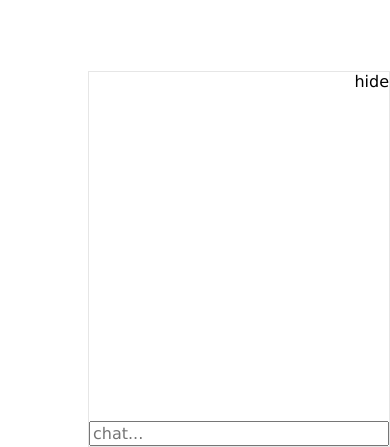
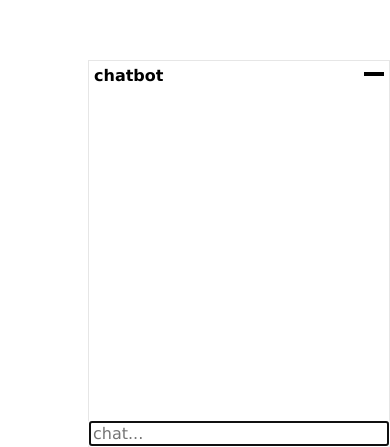
Before and after one commit to chiefBiiko/scratch, a plain HTML site: page webview/chatcomponent.html in a window 390 px wide. Shown: the part 397-844 px from the top of the page. Drawn offline with Linux system fonts and the light colour scheme.

Commit message:
new svg toggles

```diff
--- a/webview/chatcomponent.html
+++ b/webview/chatcomponent.html
@@ -14,9 +14,17 @@
         const toggler = document.createElement('span')
         const msgboard = document.createElement('div')
         const stdusr = document.createElement('input')
+        const hidevis = '<svg width="20" height="16">' +
+          '<rect y="6" width="20" height="4" fill="#000"></rect>' +
+          '</svg>'
+        const showvis = '<svg width="20" height="16">' +
+          '<rect y="4" width="20" height="4" fill="#000"></rect>' +
+          '<rect y="10" width="20" height="4" fill="#000"></rect>' +
+          '</svg>'
         // assembling DOM elements
+        headline.innerHTML = '<strong>chatbot</strong>'
         toggler.isComponentOpen = true
-        toggler.innerText = 'hide'
+        toggler.innerHTML = hidevis
         stdusr.type = 'text'
         stdusr.placeholder = 'chat...'
         headline.appendChild(toggler)
@@ -24,9 +32,11 @@
         component.appendChild(msgboard)
         component.appendChild(stdusr)
         // DOM elements' styling
+        headline.style.padding = '5px'
         headline.style.overflow = 'hidden'
         toggler.style.float = 'right'
         toggler.style.cursor = 'pointer'
+        component.style.backgroundColor = '#fff'
         component.style.border = '1px solid #e6e6e6'
         component.style.font = 'normal normal 16px Verdana, sans-serif'
         component.style.height = 'auto'
@@ -34,6 +44,7 @@
         component.style.position = 'fixed'
         component.style.bottom = '0'
         component.style.right = '0'
+        component.style.zIndex = '9999'
         msgboard.style.boxSizing = 'border-box'
         msgboard.style.color = '#fff'
         msgboard.style.height = '330px'
@@ -125,19 +136,19 @@
           return container
         }
         // event handlers
-        function toggleComponent(component) { // this == toggler
-          if (this.isComponentOpen) {
+        function toggleComponent(component, hidevis, showvis) {
+          if (this.isComponentOpen) { // this == toggler
             Array.from(component.children).slice(1).forEach(child => {
               child.style.display = 'none'
             })
             this.isComponentOpen = false
-            this.innerText = 'show'
+            this.innerHTML = showvis
           } else if (!this.isComponentOpen) {
             Array.from(component.children).slice(1).forEach(child => {
               child.style.display = 'block'
             })
             this.isComponentOpen = true
-            this.innerText = 'hide'
+            this.innerHTML = hidevis
           }
         }
         function usrInputHandler(stdusr, msgboard, websocket, e) {
@@ -176,13 +187,14 @@
           msgboard.scrollTop = msgboard.scrollHeight
         }
         // registering event handlers
-        toggler.onclick = toggleComponent.bind(toggler, component)
+        toggler.onclick = toggleComponent.bind(toggler, component, hidevis,
+          showvis)
         component.onclick = () => stdusr.focus()
         stdusr.onkeyup = usrInputHandler.bind(null, stdusr, msgboard, websocket)
         websocket.onmessage = botReplyHandler.bind(null, msgboard, websocket)
         // showtime
+        body.appendChild(component)
         stdusr.focus()
-        body.appendChild(component)
       }
       window.onload = () => initChatbotComponent()
     </script>
```
